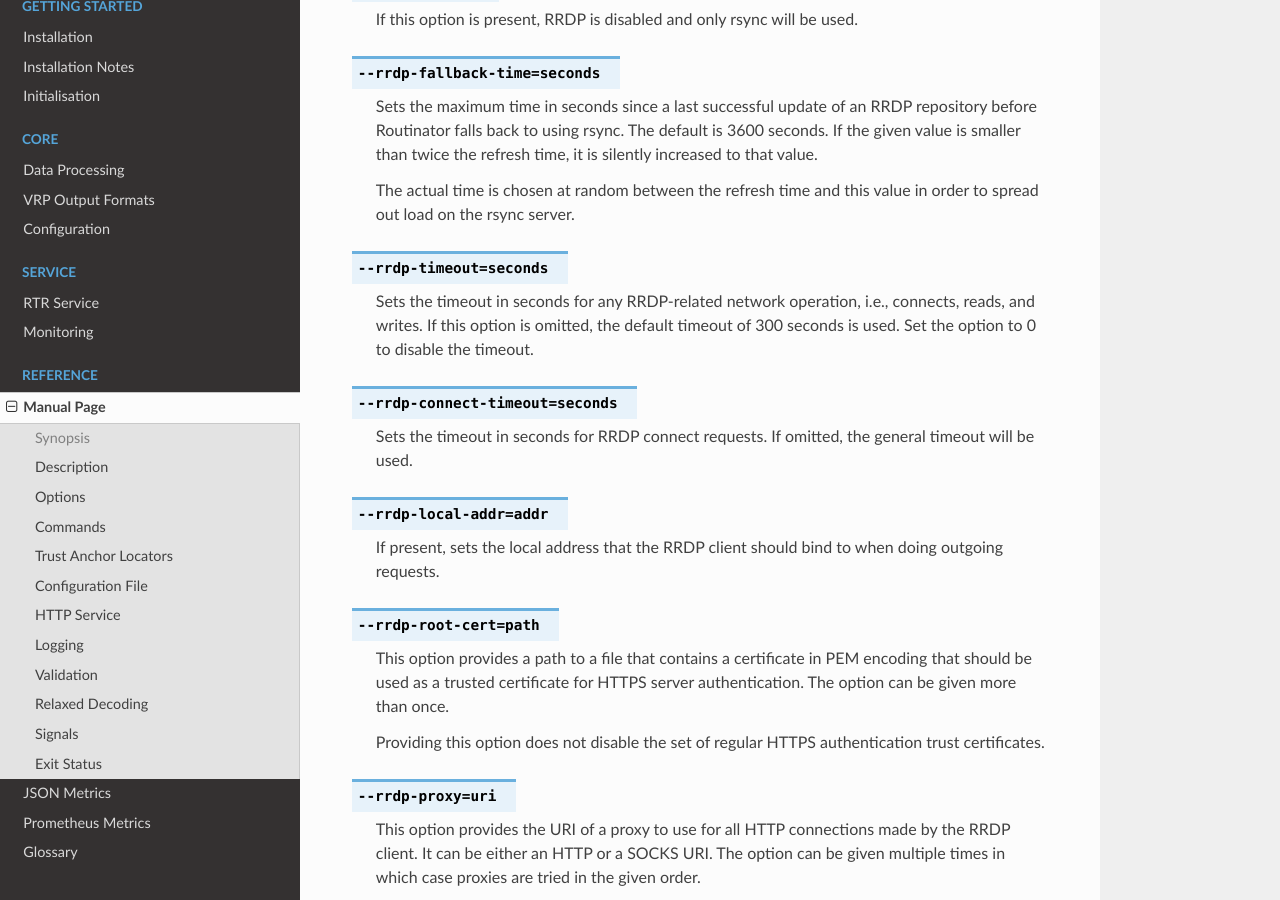
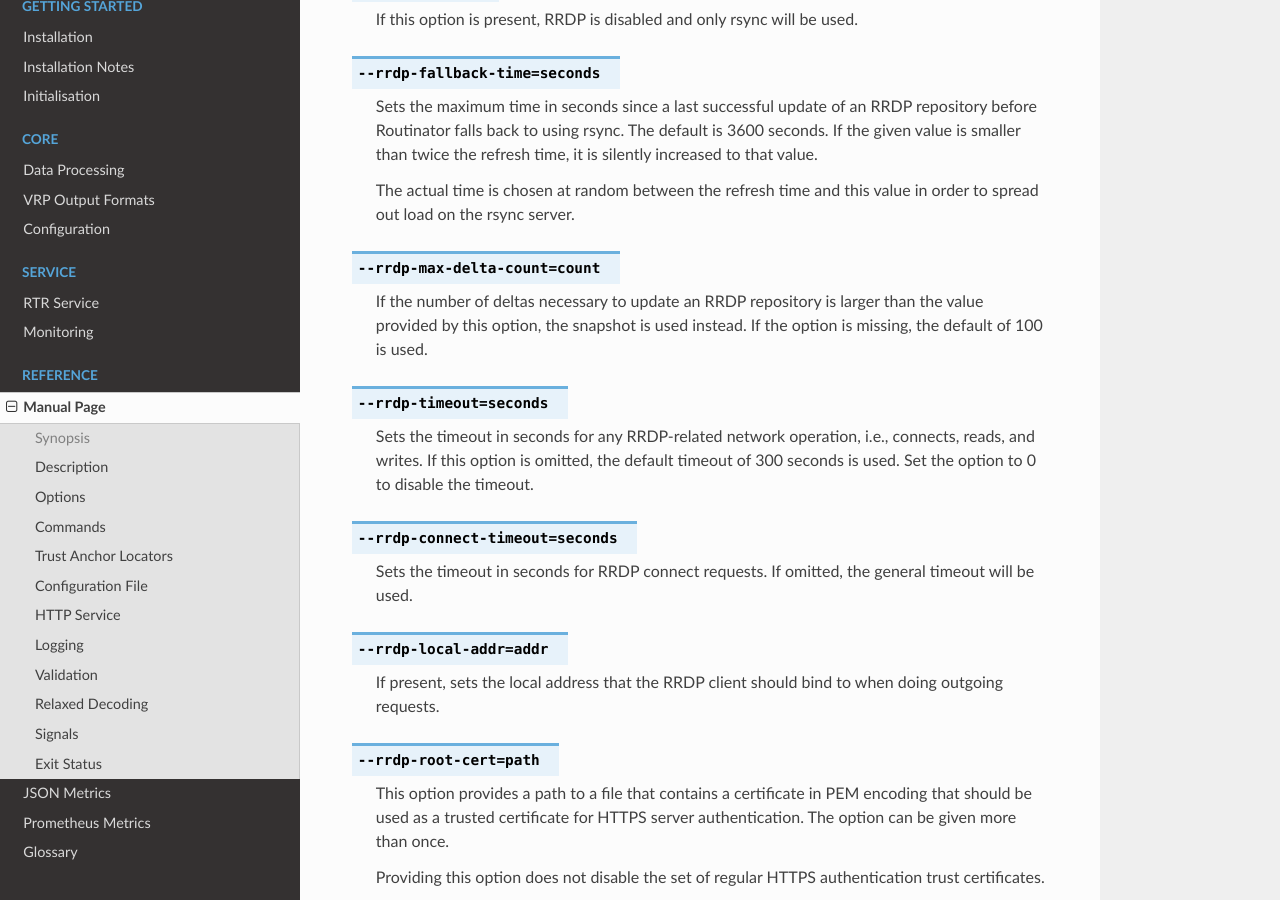
Before and after one commit to NLnetLabs/routinator, a Sphinx documentation site: the page built from source/manual-page.rst, in a window 1280 px wide and 900 px high, scrolled down 4182 px. Built offline with Sphinx 7.4.7 and the Read the Docs theme 2.0.0, drawn with Linux system fonts in a browser that asks for light colours; pages that are not in the unit, such as notebooks, are missing from menus; the version number could not be read and is left out; some of the changed text lies outside the part shown.

Commit message:
Add rrdp-max-delta-count

```diff
--- a/source/manual-page.rst
+++ b/source/manual-page.rst
@@ -298,6 +298,12 @@ The available options are:
 
       The actual time is chosen at random between the refresh time and this
       value in order to spread out load on the rsync server.
+
+.. option:: --rrdp-max-delta-count=count
+
+      If the number of deltas necessary to update an RRDP repository is larger
+      than the value provided by this option, the snapshot is used instead. If
+      the option is missing, the default of 100 is used.
 
 .. option:: --rrdp-timeout=seconds
 
@@ -985,6 +991,11 @@ rsync-timeout
 disable-rrdp
       A boolean value that, if present and true, turns off the use of RRDP.
 
+rrdp-max-delta-count
+      An integer value that specifies the maximum number of deltas necessary to
+      update an RRDP repository before using the snapshot instead. If the value
+      is missing, the default of 100 is used.
+
 rrdp-timeout
       An integer value that provides a timeout in seconds for all individual
       RRDP-related network operations, i.e., connects, reads, and writes. If the
```
